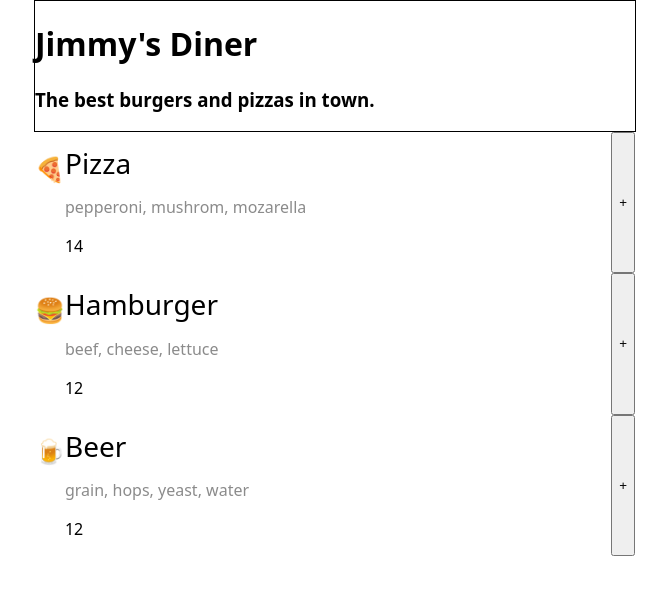
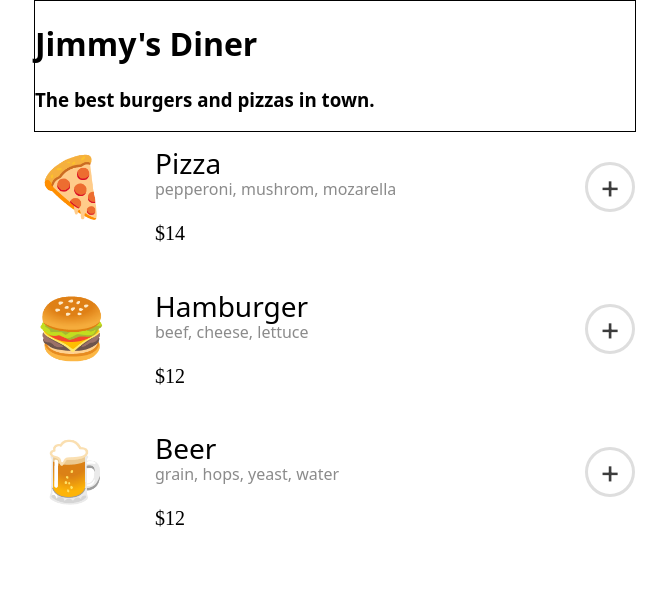
Before and after one commit to quelvin-dlsl/Scrimba-Projects, a browser extension: page restaurant_ordering_app/index.html in a window 1280 px wide. Shown: the whole page, without its empty margins (305-972 px from the left). Drawn offline with Linux system fonts and the light colour scheme; a web font is replaced by a local one.

Commit message:
Adjust CSS for menu items

```diff
--- a/restaurant_ordering_app/index.css
+++ b/restaurant_ordering_app/index.css
@@ -1,4 +1,5 @@
 body {
+    position: relative;
     margin: 0;
     font-family: 'Smythe', system-ui, sans-serif;
 }
@@ -14,6 +15,8 @@ header {
     border: 1px solid;
 }
 
+/* MENU CARD  */
+
 .menu-item-card {
     display: flex;
     margin: 0 auto;
@@ -21,6 +24,28 @@ header {
 
 .item-details {
     margin-right: auto;
+    margin-left: 50px;
+}
+
+.emoji {
+    font-family: 'Inter', sans-serif;
+    width: 70px;
+    height: 89px;
+    left: 46px;
+    top: 234px;
+
+    font-weight: 400;
+    font-size: 58.72px;
+    line-height: 98px;
+
+    align-items: start;
+    text-align: center;
+    letter-spacing: -0.02em;
+
+    margin-top: 5px;
+
+    color: #000000;
+
 }
 
 .item-name {
@@ -31,6 +56,8 @@ header {
     font-weight: 400;
     font-size: 28px;
     line-height: 17px;
+
+    margin-bottom: 5px;
 
     color: #000000;
 }
@@ -45,6 +72,49 @@ header {
     font-size: 16px;
     line-height: 24px;
 
+    margin-top: 5px;
+
     color: #8B8B8B;
 
 }
+
+.price {
+
+    width: 19px;
+    height: 24px;
+    left: 147px;
+    top: 299px;
+
+    font-family: 'Smythe';
+    font-style: normal;
+    font-weight: 400;
+    font-size: 20px;
+    line-height: 24px;
+
+    color: #000000;
+
+}
+
+.add-to-order {
+
+    display: flex;
+    align-items: center;
+    justify-content: center;
+    width: 50px;
+    height: 50px;
+
+    font-family: 'Inter', sans-serif;
+    font-size: 32px;
+    font-weight: 400;
+    text-align: center;
+
+    line-height: 1;
+
+    color: #3C3C3C;
+
+    background: white;
+    border-radius: 50%;
+    border: 3px solid #DEDEDE;
+
+    margin-top: 30px;
+}
--- a/restaurant_ordering_app/index.html
+++ b/restaurant_ordering_app/index.html
@@ -3,6 +3,7 @@
     <head>
        <link rel="stylesheet" href="index.css">
        <link href="https://fonts.googleapis.com/css2?family=Smythe&display=swap" rel="stylesheet">
+       <link href="https://fonts.googleapis.com/css2?family=Inter:ital,opsz,wght@0,14..32,100..900;1,14..32,100..900&display=swap" rel="stylesheet">
     </head>
     <body>
         <header>
--- a/restaurant_ordering_app/index.js
+++ b/restaurant_ordering_app/index.js
@@ -9,7 +9,7 @@ function getMenuHtml() {
                 <div class="item-details">
                     <h2 class="item-name"> ${items.name} </h2>
                     <p class="ingredients"> ${items.ingredients.map(ingredient => `${ingredient}`).join(', ')} </p>
-                    <p class="price"> ${items.price} </p>
+                    <p class="price"> ${'$' + items.price} </p>
                 </div>
                 <button class="add-to-order" id="add-to-order"> + </button>
             </div>`).join(''))
```
